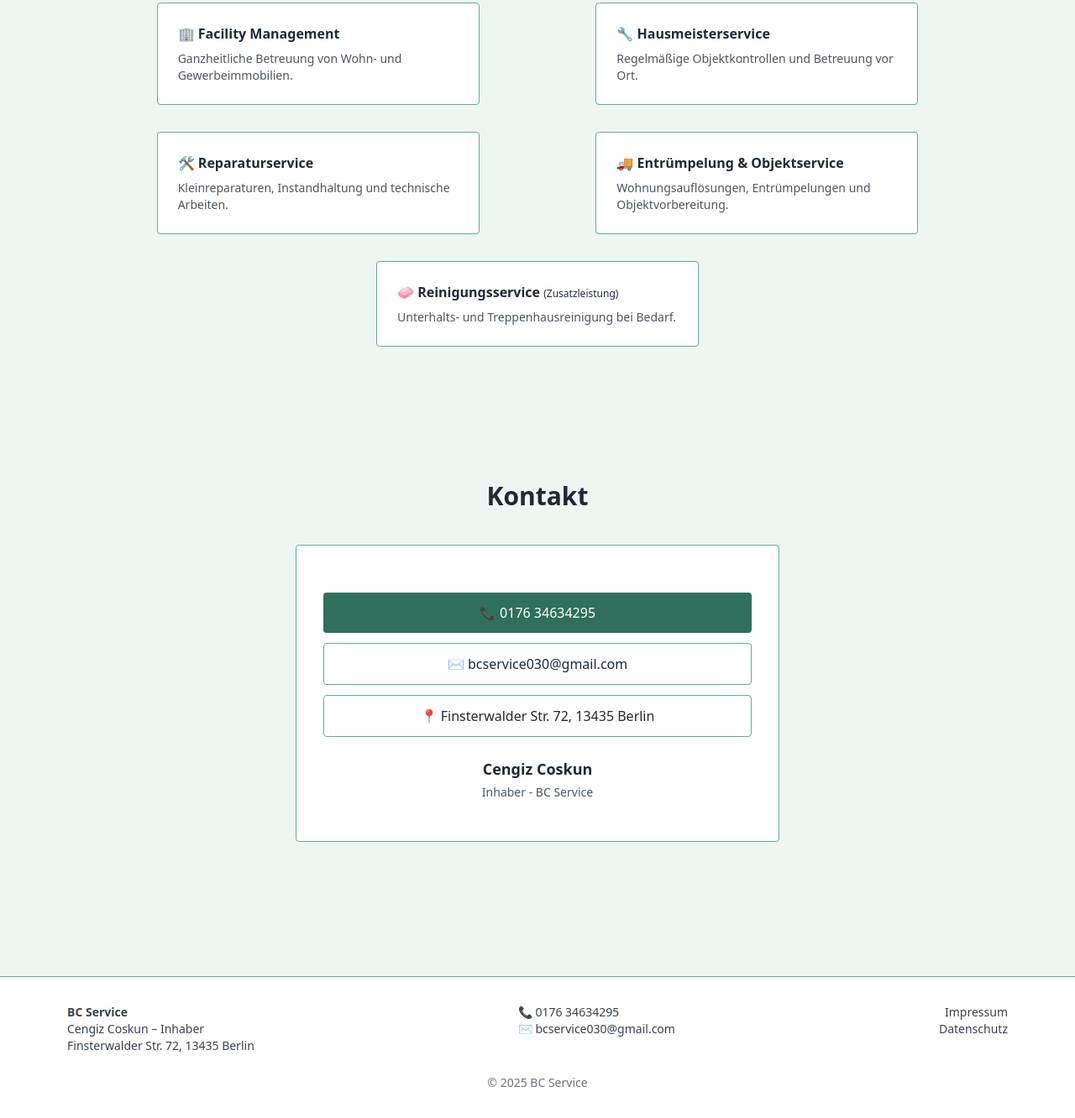
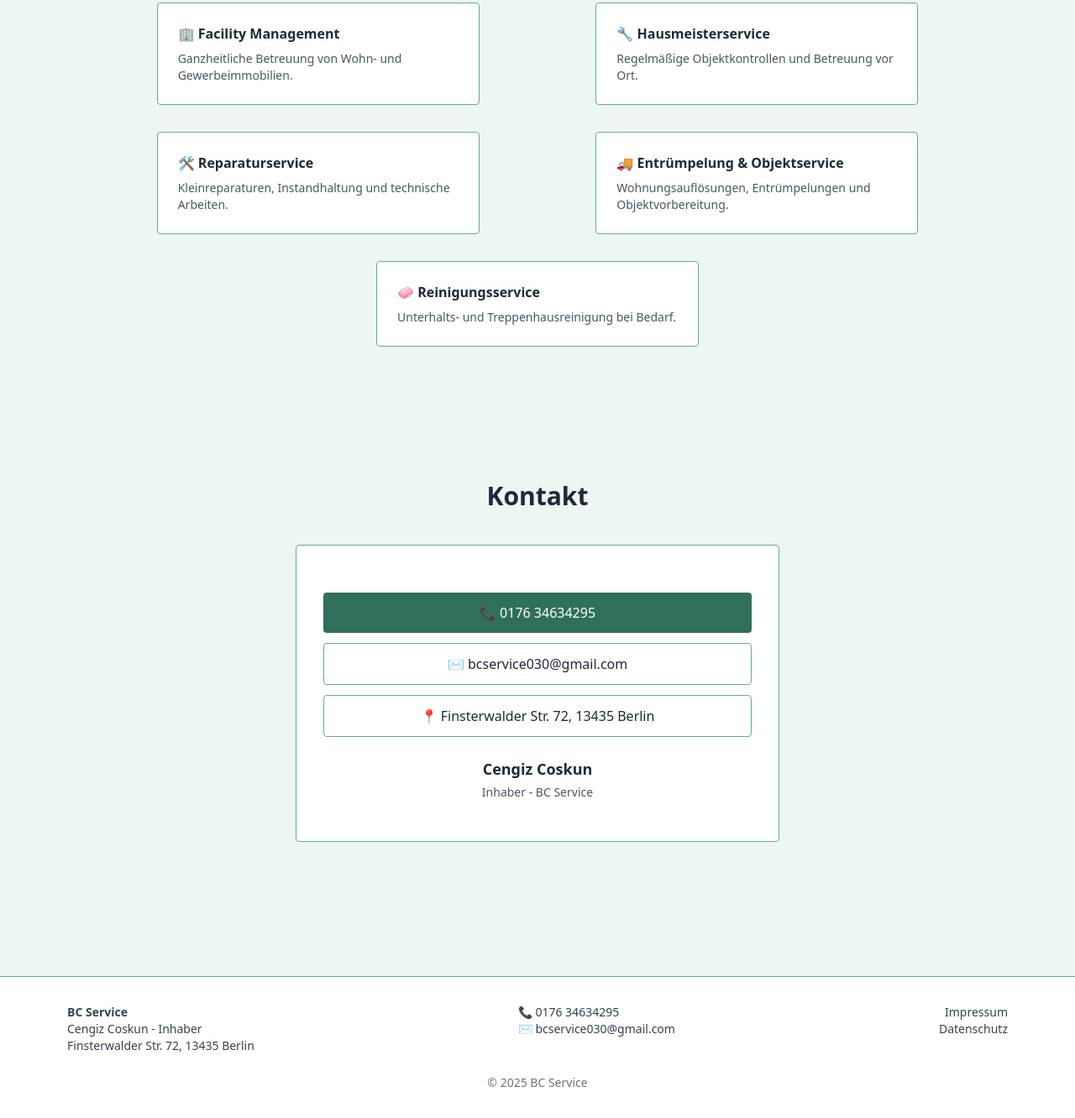
Before and after one commit to sidarhalman/reinigunug-web-site-template, a plain HTML site: page index.html in a window 1280 px wide. Shown: the part 673-2005 px from the top of the page at 84% size. Drawn offline with nearby package versions, Linux system fonts and the light colour scheme.

Commit message:
fixed reainigung service

```diff
--- a/index.html
+++ b/index.html
@@ -96,7 +96,7 @@
 
       <div class="p-6 rounded bg-white border w-full max-w-sm" style="border-color:#5FAF8E">
         <h3 class="font-semibold mb-2">
-          🧼 Reinigungsservice <span class="text-xs font-normal">(Zusatzleistung)</span>
+          🧼 Reinigungsservice</span>
         </h3>
         <p class="text-gray-600 text-sm">
           Unterhalts- und Treppenhausreinigung bei Bedarf.
@@ -135,7 +135,7 @@
 
         <div>
           <p class="font-semibold">BC Service</p>
-          <p>Cengiz Coskun – Inhaber</p>
+          <p>Cengiz Coskun - Inhaber</p>
           <a href="https://www.google.com/maps?q=Finsterwalder+Str.+72,+13435+Berlin" target="_blank"
             rel="noopener noreferrer" class="hover:underline">
             Finsterwalder Str. 72, 13435 Berlin
```
